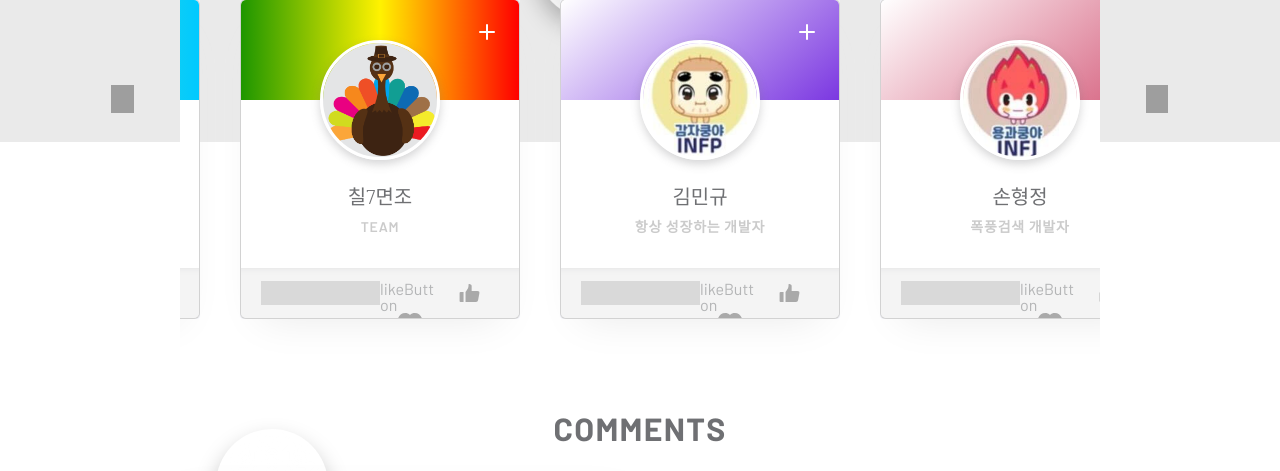
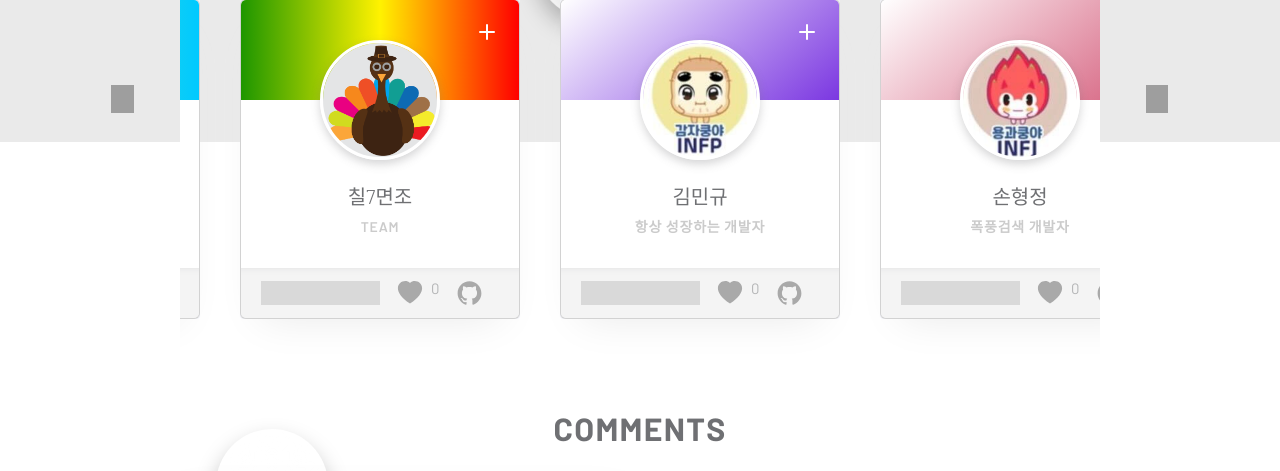
Before and after one commit to abcd0978/spartaSPA, a Flask app: page / in a window 1280 px wide. Shown: the part 238-709 px from the top of the page. Run offline with Flask 3, Linux system fonts and the light colour scheme; data that the repository does not hold is empty; some libraries are stand-ins or nearby versions; some web fonts are replaced; grey boxes are pictures that could not be loaded.

Commit message:
하트 , 숫자 폰트 , 버튼 ,

```diff
--- a/static/css/style.css
+++ b/static/css/style.css
@@ -429,7 +429,7 @@ body {
   width: 24px;
   height: 24px;
   position: absolute;
-  z-index: 2;
+  z-index: 9999;
   right: 20px;
   top: 20px;
   display: flex;
@@ -1183,3 +1183,12 @@ body {
   width: 100%;
   height: 100%;
 }
+#heart {
+  text-align: right;
+    display: block;
+    font-size: 15px;
+}
+
+.heart {
+  margin-top: -25px;
+}
--- a/static/js/script.js
+++ b/static/js/script.js
@@ -9,7 +9,7 @@
       email:
         "https://www.notion.so/A-7-S-A-7-1684232e26444379bf9380eb85dbfdea?pvs=4",
       linkedin: "https://www.linkedin.com/in/rafaelalucas/",
-      like: "likeButton",
+      like: 0,
       github:
         "https://www.notion.so/A-7-S-A-7-1684232e26444379bf9380eb85dbfdea?pvs=4",
     },
@@ -19,9 +19,9 @@
       desc: "7조 김민규 입니다! 고등학교때부터 락을 좋아해서 대학교때 밴드부도 했습니다! 그래서 기타🎸치는 것을 좋아합니다.<br> 저의 장점은 끈기있게 도전하는 것 입니다. 협업해본 적은 별로 없지만 열심히 하겠습니다.<br> #소통 #열정",
       photo: "../static/img/INFP.jpg",
       website: "https://hungryspider.tistory.com/",
-      email: "kimmin36944@gmail.com",
+      email: "mailto:kimmin36944@gmail.com",
       linkedin: "https://www.linkedin.com/in/rafaelalucas/",
-      like: "likeButton",
+      like: 0,
       github: "https://github.com/abcd0978",
     },
     {
@@ -32,7 +32,7 @@
       website: "https://velog.io/@hyungjungson",
       email: "mailto:brochocopie.son@gmail.com",
       linkedin: "https://www.linkedin.com/in/rafaelalucas/",
-      like: "likeButton",
+      like: 0,
       github: "https://github.com/hyungjungson",
     },
     {
@@ -43,7 +43,7 @@
       website: "https://rafaelalucas.com",
       email: "mailto:https://blog.naver.com/ddooo__ding",
       linkedin: "https://www.linkedin.com/in/rafaelalucas/",
-      like: "likeButton",
+      like: 0,
       github: "https://github.com/ddooo00",
     },
     {
@@ -54,7 +54,7 @@
       website: "https://blog.naver.com/tmdgk10",
       email: "mailto:wjdtmdgk55@gamil.com",
       linkedin: "https://www.linkedin.com/in/rafaelalucas/",
-      like: "likeButton",
+      like: 0,
       github: "https://github.com/projectaub",
     },
     {
@@ -68,6 +68,7 @@
       website: "https://console-log.tistory.com/",
       email: "mailto:lizzie.yyy@gmail.com",
       linkedin: "https://www.linkedin.com/in/rafaelalucas/",
+      like: 0,
       github: "https://github.com/lizzieFEstudy",
     },
   ];
@@ -79,7 +80,7 @@ var icons = [{
     iEmail: "https://rafaelalucas.com/dailyui/6/assets/email.svg",
     iLinkedin: "https://rafaelalucas.com/dailyui/6/assets/linkedin.svg",
     iLike: "../../static/img/heart-fill.svg",
-    iGithub: '../img/likeFilled.svg'
+    iGithub: "../../static/img/github.svg"
 }];
 
 var iWebsite = icons[0].iWebsite,
@@ -123,7 +124,7 @@ var swiperWrapper = document.querySelector('.swiper-wrapper');
                     <div class="icons">
                             <a class="icon" href="${website}" target="_blank" data-index="0"><img src="${iWebsite}"></a>
                             <a class="icon" href="${email}" target="_blank" data-index="1"><img src="${iEmail}"></a>
-                            <a class="icon" onclick="increaseLikes(${i})"" target="_blank" data-index="3"><span class="like_btn${i}">${like}</span><img src="${iLike}"></a>
+                            <a class="icon" onclick="increaseLikes(${i})"" target="_blank" data-index="3"><span class="like_btn${i}" id = "heart" >${like}</span><img class="heart" src="${iLike}"></a>
                             <a class="icon" href="${github}" target="_blank" data-index="4"><img src="${iGithub}"></a>
                             </div>
                             </div>
```
